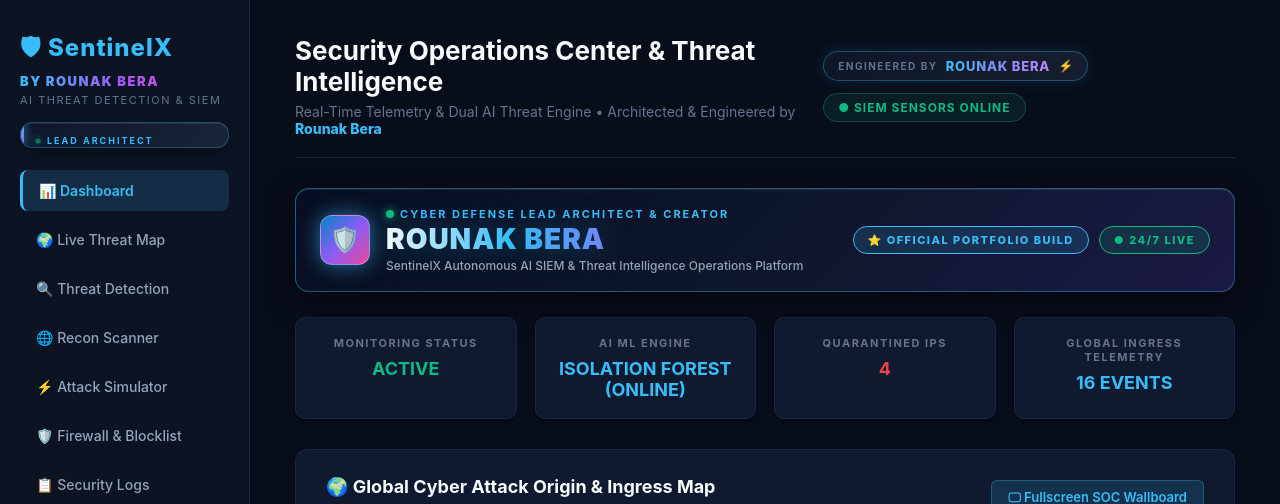
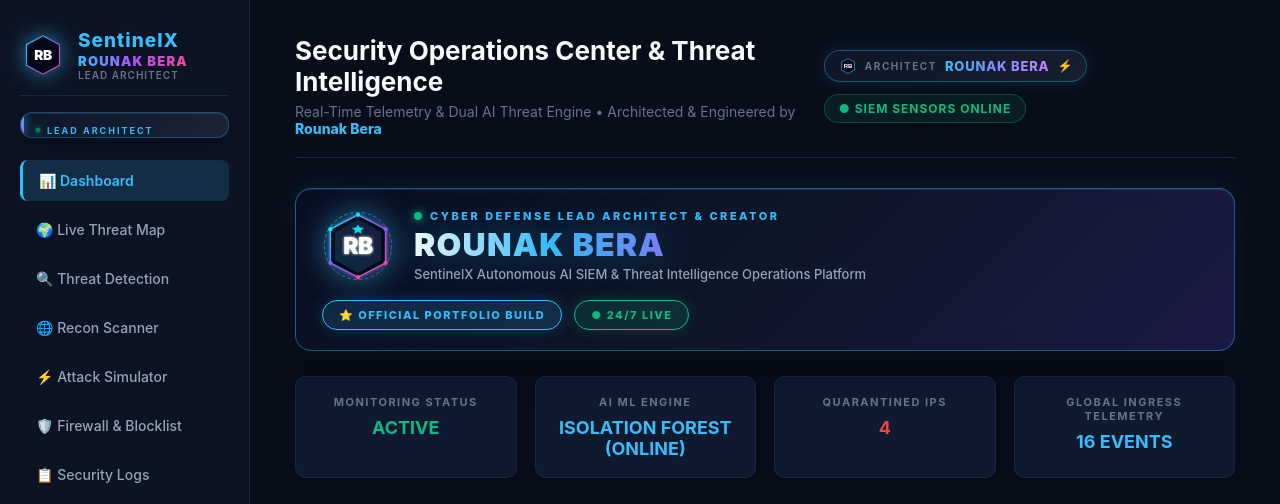
Before and after one commit to rounakbera75/soc-threat-analysis, a Flask app: page / in a window 1280 px wide. Shown: the top 504 px of the page. Run offline with Flask 3, Linux system fonts and the light colour scheme; data that the repository does not hold is empty.

Commit message:
feat(logo): embed custom RB Cyber Shield SVG logo for Rounak Bera across hero banner & sidebar

```diff
--- a/templates/index.html
+++ b/templates/index.html
@@ -16,12 +16,25 @@
 <body>
 
 <div class="sidebar">
-    <div style="margin-bottom: 15px;">
-        <h2 style="color: #38bdf8; font-size: 24px; font-weight: 800; letter-spacing: 1px; margin-bottom: 2px;">🛡 SentinelX</h2>
-        <div style="font-size: 13px; font-weight: 900; letter-spacing: 1.5px; background: linear-gradient(90deg, #38bdf8, #a855f7, #ec4899); -webkit-background-clip: text; -webkit-text-fill-color: transparent; text-transform: uppercase;">
-            BY ROUNAK BERA
+    <div style="display: flex; align-items: center; gap: 12px; margin-bottom: 16px; padding-bottom: 14px; border-bottom: 1px solid #1a2744;">
+        <svg viewBox="0 0 120 120" width="46" height="46" xmlns="http://www.w3.org/2000/svg" style="filter: drop-shadow(0 0 10px rgba(56, 189, 248, 0.6)); flex-shrink: 0;">
+            <defs>
+                <linearGradient id="rbGradSideTmpl" x1="0%" y1="0%" x2="100%" y2="100%">
+                    <stop offset="0%" stop-color="#00f0ff" />
+                    <stop offset="50%" stop-color="#8b5cf6" />
+                    <stop offset="100%" stop-color="#ec4899" />
+                </linearGradient>
+            </defs>
+            <polygon points="60,10 103,33 103,87 60,110 17,87 17,33" fill="#040817" stroke="url(#rbGradSideTmpl)" stroke-width="3"/>
+            <text x="60" y="73" font-family="'Space Grotesk', -apple-system, sans-serif" font-size="36" font-weight="900" fill="#ffffff" text-anchor="middle" letter-spacing="-1">RB</text>
+        </svg>
+        <div>
+            <h2 style="color: #38bdf8; font-size: 19px; font-weight: 800; margin: 0; line-height: 1.2;">SentinelX</h2>
+            <div style="font-size: 13px; font-weight: 900; letter-spacing: 1.2px; background: linear-gradient(90deg, #38bdf8, #a855f7, #ec4899); -webkit-background-clip: text; -webkit-text-fill-color: transparent; text-transform: uppercase;">
+                ROUNAK BERA
+            </div>
+            <div style="color: #64748b; font-size: 10px; text-transform: uppercase; letter-spacing: 1px; font-weight: 600;">Lead Architect</div>
         </div>
-        <p style="color: #64748b; font-size: 11px; text-transform: uppercase; letter-spacing: 1.5px; margin-top: 4px; margin-bottom: 0;">AI Threat Detection &amp; SIEM</p>
     </div>
 
     <div class="creator-badge">
@@ -58,7 +71,11 @@
         </div>
         <div style="display: flex; gap: 12px; align-items: center; flex-wrap: wrap;">
             <div class="header-author-pill">
-                <span class="pill-label">ENGINEERED BY</span>
+                <svg viewBox="0 0 120 120" width="18" height="18" xmlns="http://www.w3.org/2000/svg" style="vertical-align: middle;">
+                    <polygon points="60,10 103,33 103,87 60,110 17,87 17,33" fill="#060c1d" stroke="#38bdf8" stroke-width="4"/>
+                    <text x="60" y="74" font-family="sans-serif" font-size="40" font-weight="900" fill="#ffffff" text-anchor="middle">RB</text>
+                </svg>
+                <span class="pill-label">ARCHITECT</span>
                 <span class="pill-name">Rounak Bera</span>
                 <span class="pill-icon">⚡</span>
             </div>
@@ -68,30 +85,61 @@
         </div>
     </header>
 
-    <!-- UNMISSABLE HERO CREATOR SHOWCASE BANNER -->
-    <div class="no-print" style="background: linear-gradient(135deg, rgba(8, 15, 35, 0.95) 0%, rgba(15, 23, 42, 0.95) 50%, rgba(30, 27, 75, 0.9) 100%); border: 1px solid rgba(56, 189, 248, 0.4); border-radius: 14px; padding: 18px 24px; margin-bottom: 25px; display: flex; justify-content: space-between; align-items: center; box-shadow: 0 10px 30px rgba(0, 0, 0, 0.5), inset 0 1px 0 rgba(255, 255, 255, 0.1); backdrop-filter: blur(12px); flex-wrap: wrap; gap: 15px;">
-        <div style="display: flex; align-items: center; gap: 16px;">
-            <div style="width: 50px; height: 50px; border-radius: 12px; background: linear-gradient(135deg, #0284c7, #8b5cf6, #ec4899); display: flex; align-items: center; justify-content: center; font-size: 24px; box-shadow: 0 0 20px rgba(56, 189, 248, 0.6); border: 1px solid rgba(255, 255, 255, 0.3);">
-                🛡️
+    <!-- UNMISSABLE HERO CREATOR SHOWCASE BANNER WITH CUSTOM RB CYBER EMBLEM LOGO -->
+    <div class="no-print" style="background: linear-gradient(135deg, rgba(8, 15, 35, 0.95) 0%, rgba(15, 23, 42, 0.95) 50%, rgba(30, 27, 75, 0.9) 100%); border: 1px solid rgba(56, 189, 248, 0.4); border-radius: 16px; padding: 20px 26px; margin-bottom: 25px; display: flex; justify-content: space-between; align-items: center; box-shadow: 0 10px 35px rgba(0, 0, 0, 0.6), 0 0 25px rgba(56, 189, 248, 0.15), inset 0 1px 0 rgba(255, 255, 255, 0.1); backdrop-filter: blur(12px); flex-wrap: wrap; gap: 18px;">
+        <div style="display: flex; align-items: center; gap: 20px;">
+            <!-- CUSTOM RB CYBER EMBLEM LOGO -->
+            <div class="rb-logo-shield-box" style="position: relative; width: 72px; height: 72px; display: flex; align-items: center; justify-content: center; filter: drop-shadow(0 0 15px rgba(56, 189, 248, 0.6)); flex-shrink: 0;">
+                <svg viewBox="0 0 120 120" width="72" height="72" xmlns="http://www.w3.org/2000/svg" style="overflow: visible;">
+                    <defs>
+                        <linearGradient id="rbGradHeroTmpl1" x1="0%" y1="0%" x2="100%" y2="100%">
+                            <stop offset="0%" stop-color="#00f0ff" />
+                            <stop offset="50%" stop-color="#8b5cf6" />
+                            <stop offset="100%" stop-color="#ec4899" />
+                        </linearGradient>
+                        <linearGradient id="rbGradHeroTmpl2" x1="0%" y1="100%" x2="100%" y2="0%">
+                            <stop offset="0%" stop-color="#38bdf8" />
+                            <stop offset="100%" stop-color="#a855f7" />
+                        </linearGradient>
+                        <filter id="rbGlowHeroTmpl" x="-20%" y="-20%" width="140%" height="140%">
+                            <feGaussianBlur stdDeviation="3" result="blur" />
+                            <feMerge>
+                                <feMergeNode in="blur" />
+                                <feMergeNode in="SourceGraphic" />
+                            </feMerge>
+                        </filter>
+                    </defs>
+                    <circle cx="60" cy="60" r="56" fill="none" stroke="url(#rbGradHeroTmpl1)" stroke-width="1.5" stroke-dasharray="6,4" opacity="0.7"/>
+                    <polygon points="60,8 106,32 106,88 60,112 14,88 14,32" fill="#040817" stroke="url(#rbGradHeroTmpl1)" stroke-width="2.5" filter="url(#rbGlowHeroTmpl)"/>
+                    <polygon points="60,16 98,37 98,83 60,104 22,83 22,37" fill="url(#rbGradHeroTmpl2)" opacity="0.18" stroke="#38bdf8" stroke-width="1"/>
+                    <circle cx="60" cy="8" r="3.5" fill="#00f0ff"/>
+                    <circle cx="106" cy="32" r="3.5" fill="#8b5cf6"/>
+                    <circle cx="106" cy="88" r="3.5" fill="#ec4899"/>
+                    <circle cx="60" cy="112" r="3.5" fill="#ec4899"/>
+                    <circle cx="14" cy="88" r="3.5" fill="#8b5cf6"/>
+                    <circle cx="14" cy="32" r="3.5" fill="#00f0ff"/>
+                    <text x="60" y="74" font-family="'Space Grotesk', -apple-system, sans-serif" font-size="38" font-weight="900" fill="#ffffff" text-anchor="middle" letter-spacing="-1" filter="url(#rbGlowHeroTmpl)">RB</text>
+                    <polygon points="60,24 63,29 70,30 65,34 66,40 60,36 54,40 55,34 50,30 57,29" fill="#00f0ff" opacity="0.95"/>
+                </svg>
             </div>
             <div>
-                <div style="font-size: 11px; text-transform: uppercase; letter-spacing: 2px; color: #38bdf8; font-weight: 700; display: flex; align-items: center; gap: 6px; margin-bottom: 3px;">
+                <div style="font-size: 11px; text-transform: uppercase; letter-spacing: 2.5px; color: #38bdf8; font-weight: 800; display: flex; align-items: center; gap: 8px; margin-bottom: 4px;">
                     <span style="display: inline-block; width: 8px; height: 8px; border-radius: 50%; background: #10b981; box-shadow: 0 0 10px #10b981;"></span>
                     CYBER DEFENSE LEAD ARCHITECT &amp; CREATOR
                 </div>
-                <div style="font-size: 28px; font-weight: 900; letter-spacing: 1px; line-height: 1.1; background: linear-gradient(90deg, #ffffff 0%, #38bdf8 30%, #a855f7 70%, #f43f5e 100%); -webkit-background-clip: text; -webkit-text-fill-color: transparent; text-shadow: 0 0 35px rgba(56, 189, 248, 0.4);">
+                <div style="font-size: 32px; font-weight: 900; letter-spacing: 1.2px; line-height: 1.1; background: linear-gradient(90deg, #ffffff 0%, #38bdf8 30%, #a855f7 70%, #f43f5e 100%); -webkit-background-clip: text; -webkit-text-fill-color: transparent; text-shadow: 0 0 40px rgba(56, 189, 248, 0.45);">
                     ROUNAK BERA
                 </div>
-                <div style="font-size: 12px; color: #94a3b8; font-weight: 500; margin-top: 3px;">
+                <div style="font-size: 13px; color: #94a3b8; font-weight: 500; margin-top: 4px;">
                     SentinelX Autonomous AI SIEM &amp; Threat Intelligence Operations Platform
                 </div>
             </div>
         </div>
-        <div style="display: flex; gap: 10px; align-items: center; flex-wrap: wrap;">
-            <span style="background: rgba(56, 189, 248, 0.15); border: 1px solid #38bdf8; color: #38bdf8; padding: 6px 14px; border-radius: 20px; font-size: 11px; font-weight: 800; letter-spacing: 1.5px; text-transform: uppercase;">
+        <div style="display: flex; gap: 12px; align-items: center; flex-wrap: wrap;">
+            <span style="background: rgba(56, 189, 248, 0.15); border: 1px solid #38bdf8; color: #38bdf8; padding: 7px 16px; border-radius: 20px; font-size: 11px; font-weight: 800; letter-spacing: 1.5px; text-transform: uppercase; box-shadow: 0 0 15px rgba(56, 189, 248, 0.2);">
                 ⭐ OFFICIAL PORTFOLIO BUILD
             </span>
-            <span style="background: rgba(16, 185, 129, 0.15); border: 1px solid #10b981; color: #10b981; padding: 6px 14px; border-radius: 20px; font-size: 11px; font-weight: 800; letter-spacing: 1.5px; text-transform: uppercase;">
+            <span style="background: rgba(16, 185, 129, 0.15); border: 1px solid #10b981; color: #10b981; padding: 7px 16px; border-radius: 20px; font-size: 11px; font-weight: 800; letter-spacing: 1.5px; text-transform: uppercase; box-shadow: 0 0 15px rgba(16, 185, 129, 0.2);">
                 ● 24/7 LIVE
             </span>
         </div>
```
Also changed, not shown: docs/index.html (+65 -17 lines).
